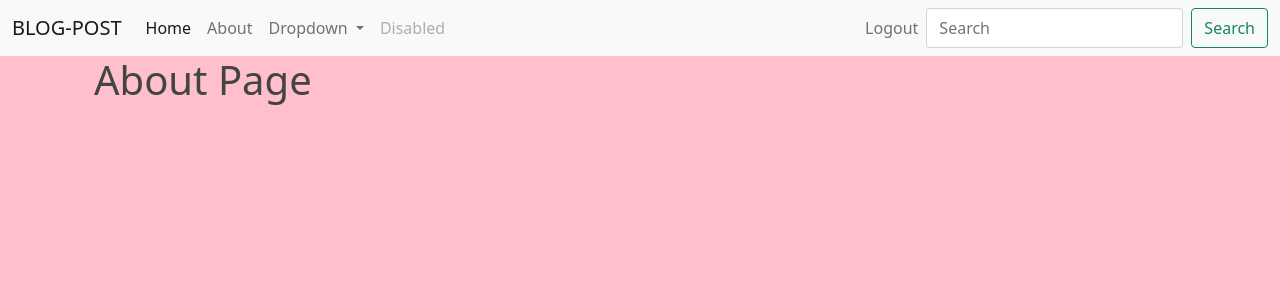
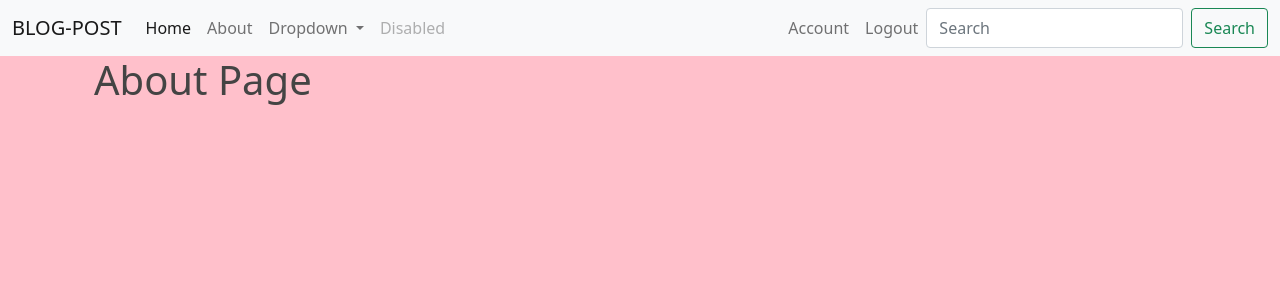
Before and after one commit to WayneMusungu/blog-post, a Flask app: page /about in a window 1280 px wide. Shown: the top 300 px of the page. Run offline with Flask 2, Linux system fonts and the light colour scheme; a user stored in the database is signed in.

Commit message:
Create a login_required decorator

```diff
--- a/blogpost/__init__.py
+++ b/blogpost/__init__.py
@@ -22,5 +22,7 @@ bcrypt = Bcrypt(app)
 
 login_manager = LoginManager(app)
 
+login_manager.login_view = 'login'
+
 
 from blogpost import routes
--- a/blogpost/routes.py
+++ b/blogpost/routes.py
@@ -2,7 +2,7 @@ from flask import render_template, url_for, flash, redirect
 from blogpost import app, db, bcrypt
 from blogpost.forms import RegistrationForm, LoginForm
 from blogpost.models import User, Post
-from flask_login import login_user, current_user, logout_user
+from flask_login import login_user, current_user, logout_user, login_required
 
 
 
@@ -90,3 +90,10 @@ def page_not_found(e):
 def logout():
     logout_user()
     return redirect(url_for('home'))
+
+
+
+@app.route("/account")
+@login_required
+def account():
+    return render_template('account.html', title='Account')
--- /dev/null
+++ b/blogpost/templates/account.html
@@ -0,0 +1,5 @@
+{% extends "base.html" %}
+{% block content %}
+        <h1>{{ current_user.username }}</h1>
+
+{% endblock  content%}
--- a/blogpost/templates/base.html
+++ b/blogpost/templates/base.html
@@ -53,12 +53,13 @@
             <form class="d-flex">
                  <div class="navbar-nav">
                    {% if current_user.is_authenticated %}
-                   <a class="nav-item nav-link" href="/logout">Logout</a>
+                   <a class="nav-item nav-link" href="{{ url_for('account') }}">Account</a>
+                   <a class="nav-item nav-link" href="{{ url_for('logout') }}">Logout</a>
                    <input class="form-control me-2" type="search" placeholder="Search" aria-label="Search">
               <button class="btn btn-outline-success" type="submit">Search</button>
                    {% else %}
-              <a class="nav-item nav-link" href="/login">Login</a>
-              <a class="nav-item nav-link" href="/register">Register</a>
+              <a class="nav-item nav-link" href="{{ url_for('login') }}">Login</a>
+              <a class="nav-item nav-link" href="{{ url_for('register') }}">Register</a>
             </div>
 
                   {% endif %}
```
